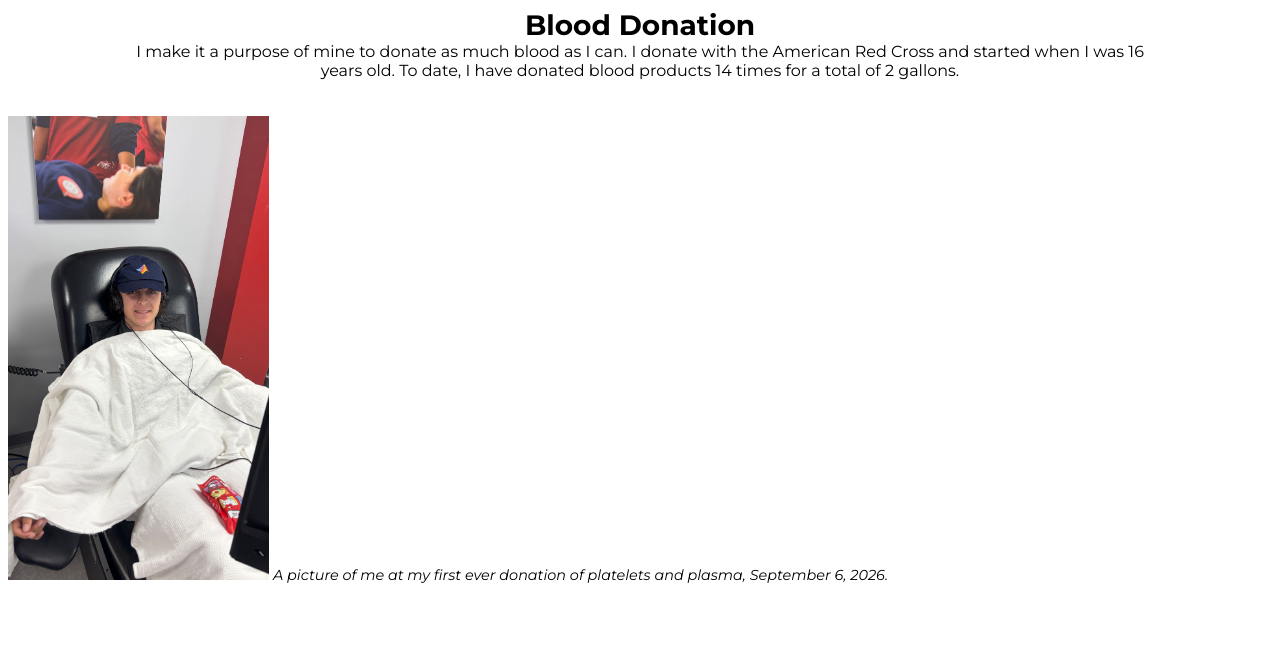
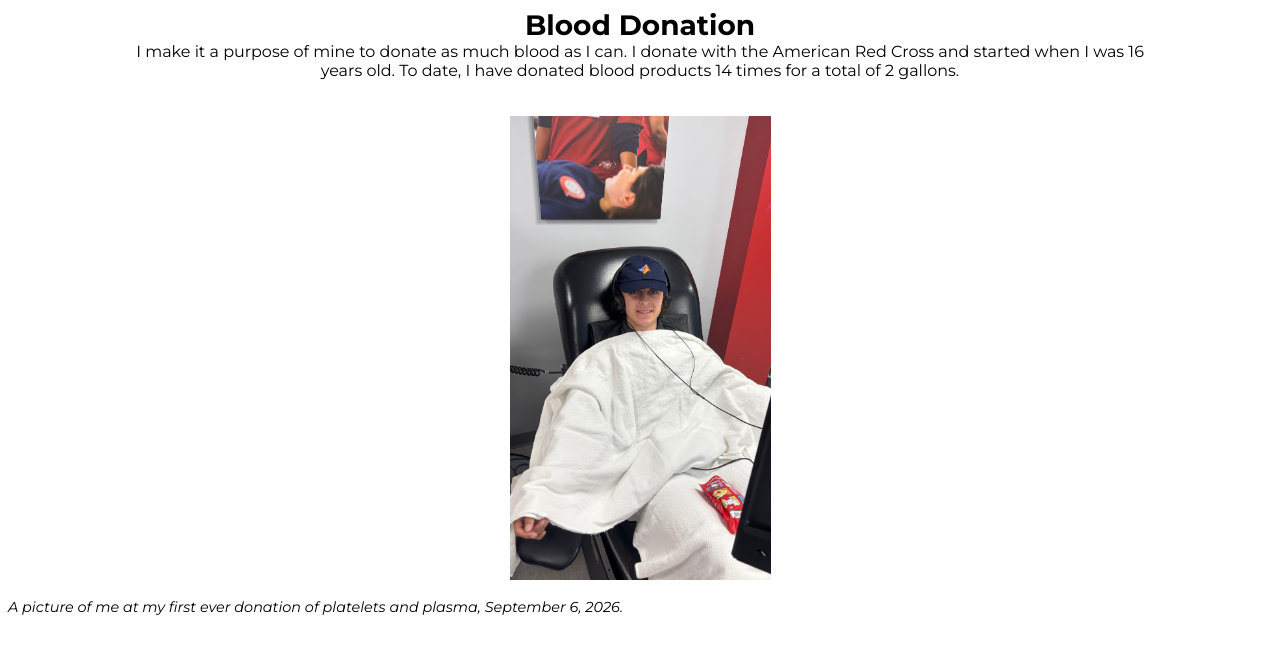
Before and after one commit to jt-pl/jt-pl.github.io, a Jekyll site: the page blood.html, which Jekyll copies as it is, in a window 1280 px wide. Shown: the top 654 px of the page. Built offline with Jekyll 4.4.1, drawn with Linux system fonts in a browser that asks for light colours.

Commit message:
Update blood.html

```diff
--- a/blood.html
+++ b/blood.html
@@ -18,6 +18,6 @@
 <br>
 <br>
 
-<img height = "464px" width = "261px" alt="My first ever platelet donation" src="images/first platelet donation.jpg" />
-
+<p align="center"><img height = "464px" width = "261px" alt="My first ever platelet donation" src="images/first platelet donation.jpg" /></p>
+<br>
 <note align="center"><i>A picture of me at my first ever donation of platelets and plasma, September 6, 2026.</i></note>
```
